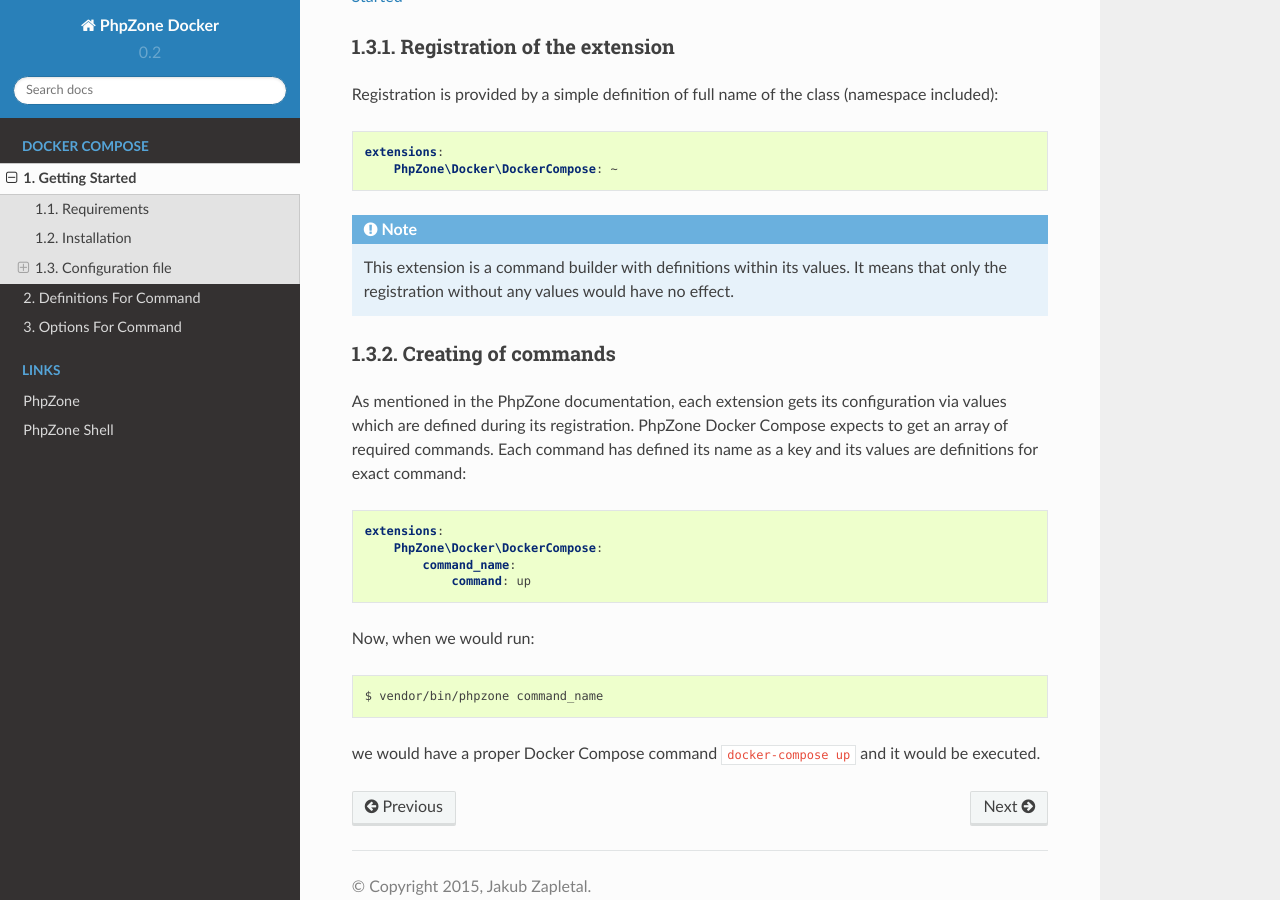
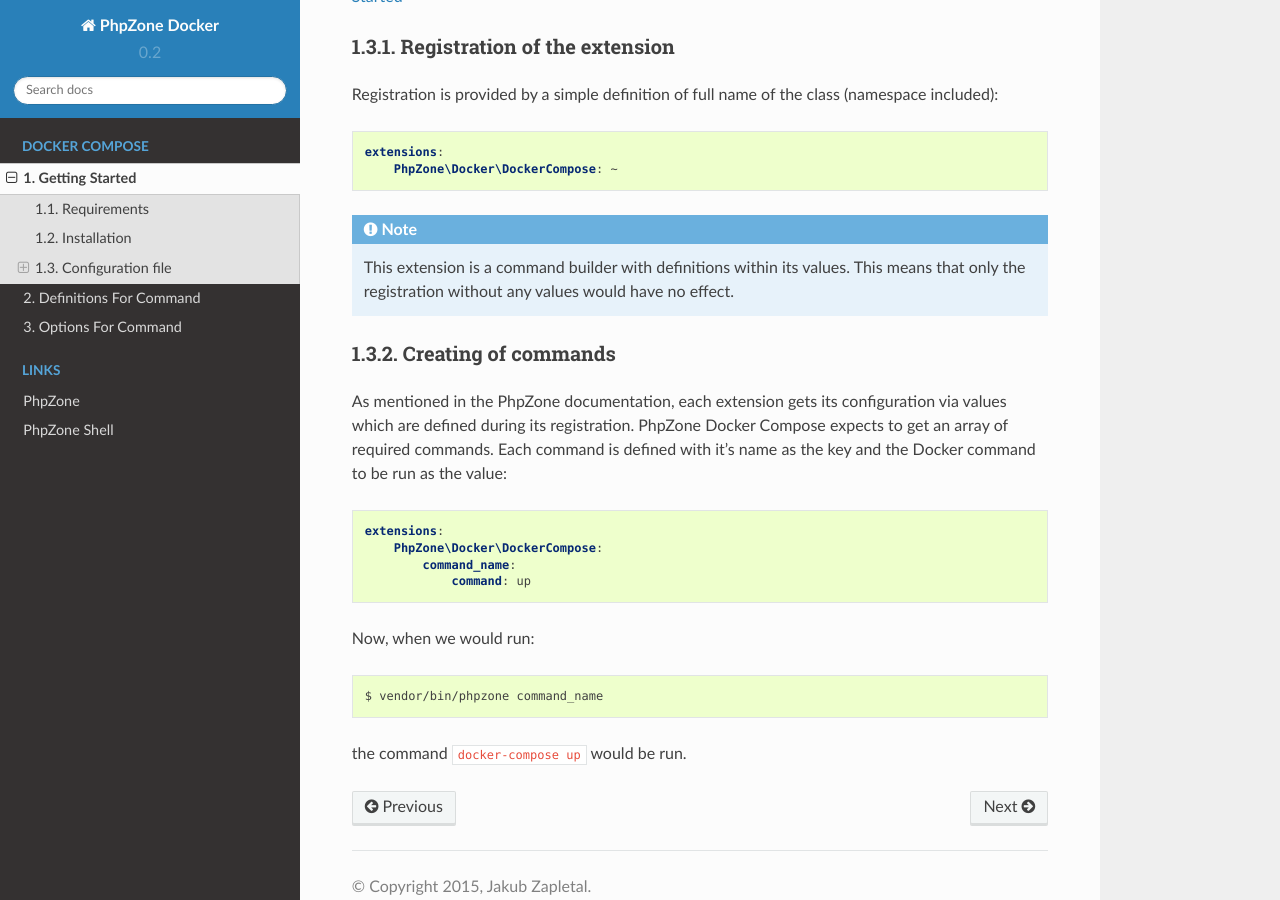
Before and after one commit to phpzone/docker, a Sphinx documentation site: the page built from docs/source/docker-compose/getting-started.rst, in a window 1280 px wide and 900 px high, scrolled down 827 px. Built offline with Sphinx 7.4.7 and the Read the Docs theme 2.0.0, drawn with Linux system fonts in a browser that asks for light colours.

Commit message:
Update docs text

```diff
--- a/docs/source/docker-compose/definitions-for-command.rst
+++ b/docs/source/docker-compose/definitions-for-command.rst
@@ -46,7 +46,7 @@
                 verbose: false
 
 .. note::
-    The order of definitions can be random.
+    The order of the definitions is not important.
 
 .. note::
     Not required definitions don't need to be set.
--- a/docs/source/docker-compose/getting-started.rst
+++ b/docs/source/docker-compose/getting-started.rst
@@ -47,15 +47,15 @@
         PhpZone\Docker\DockerCompose: ~
 
 .. note::
-    This extension is a command builder with definitions within its values. It means that only the registration
+    This extension is a command builder with definitions within its values. This means that only the registration
     without any values would have no effect.
 
 Creating of commands
 ^^^^^^^^^^^^^^^^^^^^
 
 As mentioned in the PhpZone documentation, each extension gets its configuration via values which are defined during
-its registration. PhpZone Docker Compose expects to get an array of required commands. Each command has defined its name
-as a key and its values are definitions for exact command:
+its registration. PhpZone Docker Compose expects to get an array of required commands. Each command is defined with
+it's name as the key and the Docker command to be run as the value:
 
 .. code-block:: yaml
 
@@ -70,7 +70,7 @@
 
     $ vendor/bin/phpzone command_name
 
-we would have a proper Docker Compose command ``docker-compose up`` and it would be executed.
+the command ``docker-compose up`` would be run.
 
 .. _Composer: https://getcomposer.org
 .. _PhpZone - Getting Started: http://docs.phpzone.org/en/latest/getting-started.html#configuration-file
```
Also changed, not shown: docs/source/index.rst (+3 -4 lines).
